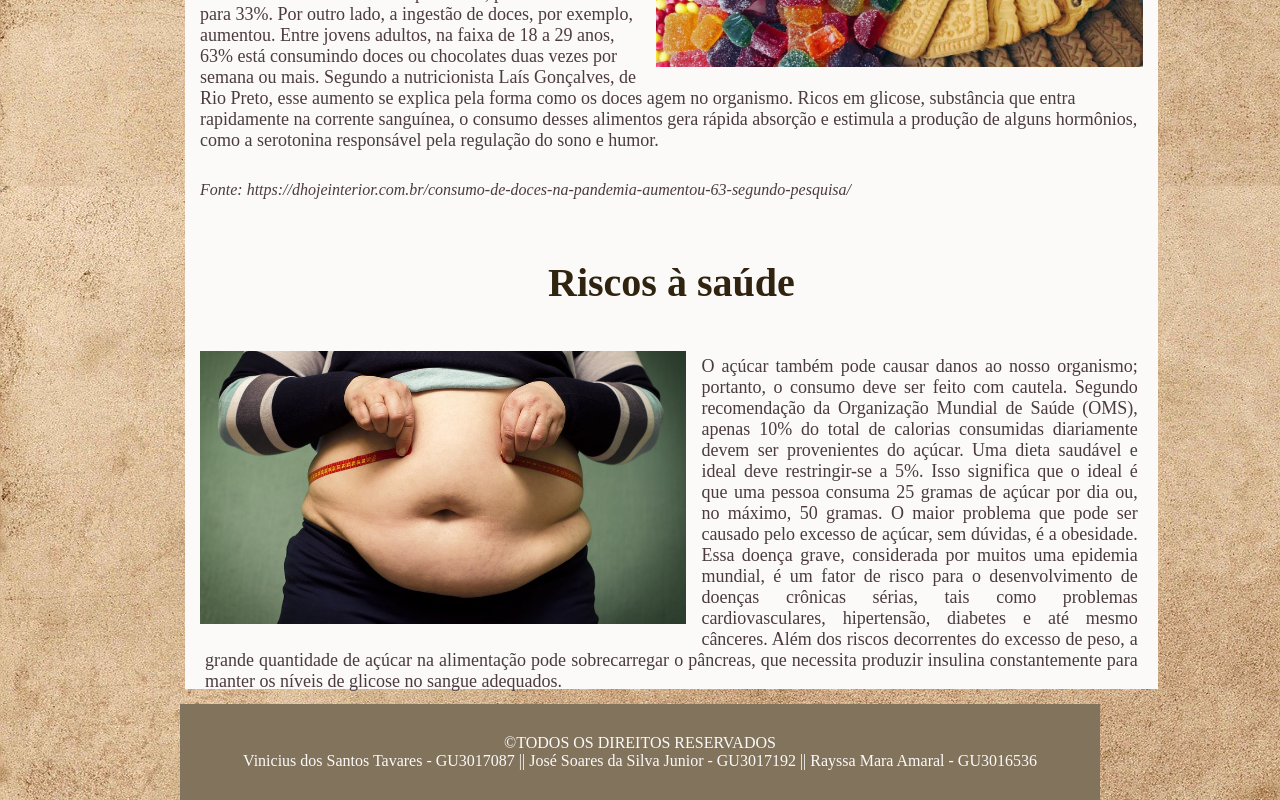
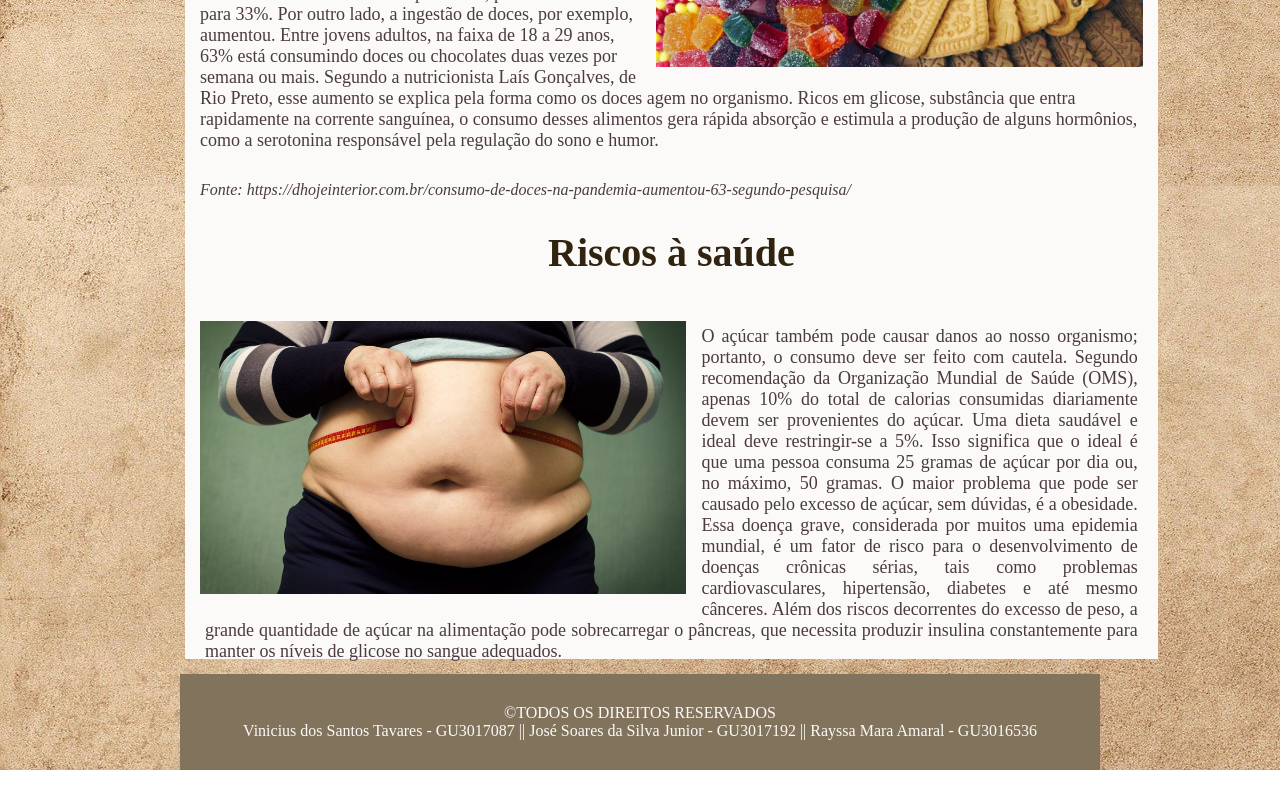
Before and after one commit to Vinicius130605/prj_interdisciplinar, a plain HTML site: page acucar.html in a window 1280 px wide. Shown: the part 1176-1976 px from the top of the page. After the commit the page ends 1946 px from the top, so only its background shows below. Drawn offline with Linux system fonts and the light colour scheme.

Commit message:
Update estilo.css

```diff
--- a/css/estilo.css
+++ b/css/estilo.css
@@ -99,7 +99,8 @@ a:hover:after{
 	margin-left: 185px;
 }
 #area2_postagens_pag2 p{
-	padding: 15px;
+	padding-left: 15px;
+	padding-top: 15px;
 	text-align: left;
 	color: #4b3b40;
 }
```
